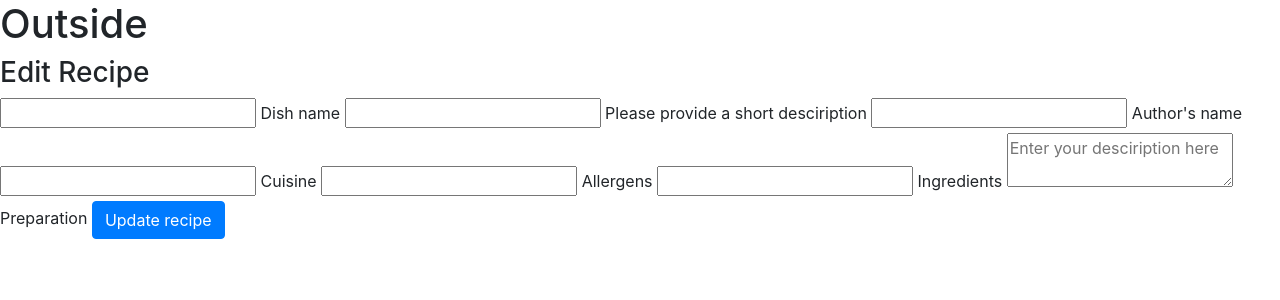
After one commit to r-andy79/data-centric-dev-project, a Flask app: template templates/editrecipe.html in a window 1280 px wide. The commit adds this page. Shown: the top 300 px of the page. Run offline with Flask 2, Linux system fonts and the light colour scheme; the template is opened without the code that fills it, so the values that code supplies are empty; some libraries are stand-ins or nearby versions.

Commit message:
added function to edit and update recipes

```diff
--- a/app.py
+++ b/app.py
@@ -6,7 +6,10 @@ from bson.objectid import ObjectId
 
 
 app = Flask(__name__)
-
+app.config[
+    "MONGO_URI"
+] = "mongodb+srv://root:Pablo51@myfirstcluster-8ubao.mongodb.net/recipes_database?retryWrites=true&w=majority"
+app.config["MONGO_DBNAME"] = "recipes_database"
 
 
 mongo = PyMongo(app)
@@ -24,6 +27,7 @@ def get_recipes():
 @app.route("/add_recipe")
 def add_recipe():
     return render_template("addrecipe.html")
+
 
 # insert recipe to the database
 @app.route("/insert_recipe", methods=["POST"])
@@ -45,14 +49,44 @@ def insert_recipe():
     )
     return redirect(url_for("get_recipes"))
 
+
 # view a single recipe
 @app.route("/single_recipe/<recipe_id>")
 def single_recipe(recipe_id):
-  the_recipe = recipes_collection.find_one({"_id": ObjectId(recipe_id)})
-  return render_template('singlerecipe.html', recipe=the_recipe)
+    the_recipe = recipes_collection.find_one({"_id": ObjectId(recipe_id)})
+    return render_template("singlerecipe.html", recipe=the_recipe)
+
 
 # delete a recipe
 @app.route("/delete_recipe/<recipe_id>")
 def delete_recipe(recipe_id):
-  recipes_collection.remove({"_id": ObjectId(recipe_id)})
-  return redirect(url_for('get_recipes'))
+    recipes_collection.remove({"_id": ObjectId(recipe_id)})
+    return redirect(url_for("get_recipes"))
+
+
+# edit a recipe
+@app.route("/edit_recipe/<recipe_id>")
+def edit_recipe(recipe_id):
+    the_recipe = recipes_collection.find_one({"_id": ObjectId(recipe_id)})
+    return render_template("editrecipe.html", recipe=the_recipe)
+
+
+# update recipe
+@app.route("/update_recipe/<recipe_id>", methods=["POST"])
+def update_recipe(recipe_id):
+    recipes_collection.update(
+        {"_id": ObjectId(recipe_id)},
+        {
+            "name": request.form.get("name"),
+            "description": request.form.get("description"),
+            "author": request.form.get("author"),
+            "cuisine": request.form.get("cuisine"),
+            "allergens": request.form.get("allergens"),
+            "ingredients": request.form.get("ingredients"),
+            "preparation": request.form.get("preparation"),
+            "like": bool("false"),
+            "votes": int("0"),
+            "date_added": datetime.datetime.now(),
+        },
+    )
+    return redirect(url_for("get_recipes"))
--- /dev/null
+++ b/templates/editrecipe.html
@@ -0,0 +1,21 @@
+{% extends 'base.html' %}
+{% block content %}
+<h3>Edit Recipe</h3>
+    <form style="display: block;" action="{{ url_for('update_recipe', recipe_id=recipe._id) }}" method="POST">
+        <input name="name" type="text" value="{{recipe.name}}">
+        <label for="name">Dish name</label>
+        <input name="description" type="text" value="{{recipe.description}}">
+        <label for="description">Please provide a short desciription</label>
+        <input name="author" type="text" value="{{recipe.author}}">
+        <label for="author">Author's name</label>
+        <input name="cuisine" type="text" value="{{recipe.cuisine}}">
+        <label for="cuisine">Cuisine</label>
+        <input name="allergens" type="text" value="{{recipe.allergens}}">
+        <label for="allergens">Allergens</label>
+        <input name="ingredients" type="text" id="ingredients" value="{% for ingredient in recipe.ingredients %}{{ ingredient }},{% endfor %}">
+        <label for="ingredients">Ingredients</label>
+        <textarea name="preparation" placeholder="Enter your desciription here">{{recipe.preparation}}</textarea>
+        <label for="preparation">Preparation</label>
+      <button type="submit" class="btn btn-primary">Update recipe</button>
+    </form>
+{% endblock %}
--- a/templates/singlerecipe.html
+++ b/templates/singlerecipe.html
@@ -3,6 +3,7 @@
 {{recipe.name}}
 {{recipe.author}}
 {{recipe.cuisine}}
-<a href="{{url_for('get_recipes') }}">back to the main page</a>
-<a href="{{ (url_for('delete_recipe', recipe_id=recipe._id)) }}">delete a recipe</a>
+<a href="{{ url_for('get_recipes') }}">back to the main page</a>
+<a href="{{ url_for('edit_recipe', recipe_id=recipe._id)}}">edit recipe</a>
+<a href="{{ (url_for('delete_recipe', recipe_id=recipe._id)) }}">delete recipe</a>
 {% endblock %}
```
